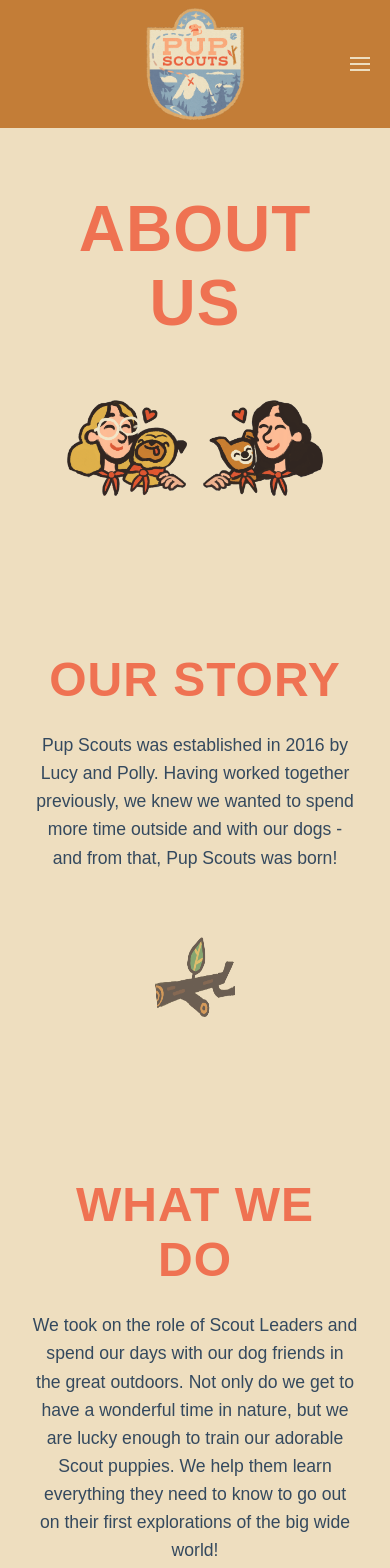
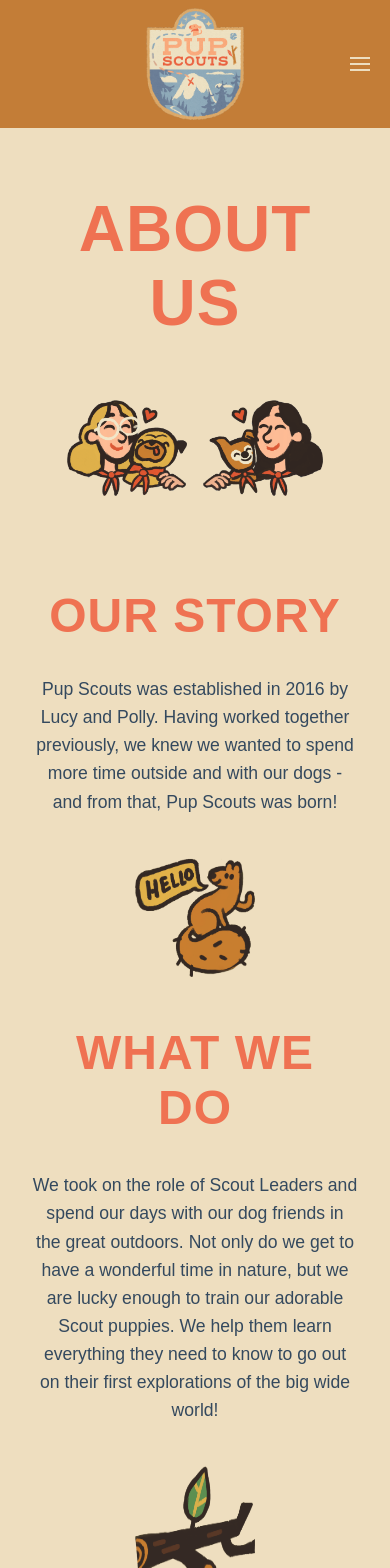
Before and after one commit to marinapapap/pup-scouts-website, a Next.js app: page /about in a window 390 px wide. Shown: the top 1568 px of the page. Built offline with nearby package versions, Linux system fonts and the light colour scheme; a web font is replaced by a local one.

Commit message:
Re-style /about page and apply consistent h1 margin across pages

```diff
--- a/src/app/about/About.module.css
+++ b/src/app/about/About.module.css
@@ -1,6 +1,6 @@
-.content {
+.container {
   margin: 12rem 0 0 0;
-  max-width: 1200px;
+  max-width: 1000px;
   margin-left: auto;
   margin-right: auto;
   padding: 0 2rem;
@@ -8,14 +8,14 @@
 
 .hero {
   text-align: center;
-  margin-bottom: 6rem;
+  margin-bottom: 4rem;
 }
 
 .hero h1 {
   margin-bottom: 3rem;
 }
 
-.heroImages {
+.teamImages {
   display: flex;
   align-items: center;
   justify-content: center;
@@ -23,94 +23,150 @@
   flex-wrap: wrap;
 }
 
-.heroImage {
+.teamImage {
   object-fit: contain;
 }
 
-.heroImages img:last-child {
+.teamImages img:last-child {
   transform: scaleX(-1);
 }
 
-
-.section, .sectionReverse {
-  margin: 4rem 0;
-  padding: 3rem 0;
-}
-
-.sectionContent {
+.contentSection,
+.contentSectionReverse,
+.contentSectionRight {
+  margin: 2rem 0;
+  padding: 2rem 0;
   display: flex;
   align-items: center;
-  gap: 3rem;
+  gap: 4rem;
   flex-wrap: wrap;
 }
 
-.sectionReverse .sectionContent {
+.contentSectionReverse {
   flex-direction: row-reverse;
 }
 
-.textBlock {
+.contentSectionRight {
+  justify-content: flex-end;
+  text-align: right;
+}
+
+.textContent {
   flex: 1;
   min-width: 300px;
 }
 
-.textBlock h2 {
-  margin-bottom: 1.5rem;
+.textContent h2 {
+  margin-bottom: 2rem;
+  position: relative;
+  display: flex;
+  align-items: flex-end;
+  gap: 1rem;
+  padding-bottom: 0.5rem;
 }
 
-.textBlock p {
+.textContent h2::before {
+  content: "";
+  flex: 1;
+  height: 2px;
+  background: currentColor;
+  max-width: 200px;
+  margin-bottom: 0.25rem;
+}
+
+.textContent h2::after {
+  content: "";
+  flex: 1;
+  height: 2px;
+  background: currentColor;
+  max-width: 200px;
+  margin-bottom: 0.25rem;
+  display: none;
+}
+
+.contentSectionRight .textContent h2 {
+  justify-content: flex-end;
+}
+
+.contentSectionRight .textContent h2::before {
+  display: none;
+}
+
+.contentSectionRight .textContent h2::after {
+  display: block;
+}
+
+.textContent p {
   font-size: 1.2rem;
   line-height: 1.6;
   color: #34495e;
 }
 
-.decorativeElement {
+.decorativeIcon {
   flex: 0 0 auto;
-  display: none;
+  display: flex;
   align-items: center;
   justify-content: center;
 }
 
-.decorImage {
-  opacity: 0.7;
+.decorativeIcon img {
   transition: transform 0.3s ease;
 }
 
-.decorImage:hover {
+.decorativeIcon img:hover {
   transform: scale(1.1) rotate(5deg);
 }
 
 @media (max-width: 768px) {
-
-  .heroImages {
+  .teamImages {
     gap: 1rem;
   }
 
-  .heroImage {
+  .teamImage {
     width: 120px;
     height: 120px;
   }
 
-  .sectionContent,
-  .sectionReverse .sectionContent {
+  .contentSection,
+  .contentSectionReverse,
+  .contentSectionRight {
     flex-direction: column;
     text-align: center;
+    justify-content: center;
+    margin: 1rem 0;
+    padding: 1rem 0;
+    gap: 1.5rem;
   }
 
-  .textBlock {
+  .textContent {
     min-width: auto;
+    order: 1;
   }
 
+  .textContent h2,
+  .contentSectionRight .textContent h2 {
+    justify-content: center;
+    flex-direction: column;
+    align-items: center;
+    gap: 0;
+    padding-bottom: 0;
+  }
 
-  .textBlock p {
+  .textContent h2::before,
+  .textContent h2::after {
+    display: none;
+  }
+
+  .decorativeIcon {
+    order: 2;
+  }
+
+  .textContent p {
     font-size: 1.1rem;
   }
 
-  .decorativeElement {
-    display: flex;
-  }
-
-  .decorImage {
-    width: 80px;
-    height: 80px;
+  .decorativeIcon img {
+    width: 120px;
+    height: 120px;
   }
 }
--- a/src/app/about/page.tsx
+++ b/src/app/about/page.tsx
@@ -4,102 +4,93 @@
 import Divider from "@/components/shared/Divider";
 import ContactForm from "@/components/shared/ContactForm";
 
-const Services: React.FC = () => {
+const AboutPage: React.FC = () => {
   return (
     <div>
       <NavBar />
-      <div className={styles.content}>
-        <div className={styles.hero}>
+      <main className={styles.container}>
+        <section className={styles.hero}>
           <h1>About Us</h1>
-          <div className={styles.heroImages}>
+          <div className={styles.teamImages}>
             <Image
               src="/images/polly.png"
               alt="Polly - Scout Leader"
               width={200}
               height={200}
-              className={styles.heroImage}
+              className={styles.teamImage}
             />
             <Image
               src="/images/lucy.png"
               alt="Lucy - Scout Leader"
               width={200}
               height={200}
-              className={styles.heroImage}
+              className={styles.teamImage}
             />
           </div>
-        </div>
+        </section>
 
-        <div className={styles.section}>
-          <div className={styles.sectionContent}>
-            <div className={styles.textBlock}>
+        <section className={styles.contentSection}>
+          <div className={styles.textContent}>
             <h2>Our Story</h2>
             <p>
-                Pup Scouts was established in 2016 by Lucy and Polly. Having worked together
-                previously, we knew we wanted to spend more time outside and with
-                our dogs - and from that, Pup Scouts was born!
+              Pup Scouts was established in 2016 by Lucy and Polly. Having
+              worked together previously, we knew we wanted to spend more time
+              outside and with our dogs - and from that, Pup Scouts was born!
             </p>
           </div>
-            <div className={styles.decorativeElement}>
+          <div className={styles.decorativeIcon}>
+            <Image
+              src="/images/squirrel.png"
+              alt="Decorative squirrel"
+              width={160}
+              height={160}
+            />
+          </div>
+        </section>
+
+        <section className={styles.contentSectionRight}>
+          <div className={styles.decorativeIcon}>
             <Image
               src="/images/stick.png"
               alt="Decorative stick"
-                width={120}
-                height={120}
-                className={styles.decorImage}
+              width={160}
+              height={160}
             />
           </div>
-          </div>
-        </div>
-
-        <div className={styles.sectionReverse}>
-          <div className={styles.sectionContent}>
-            <div className={styles.textBlock}>
+          <div className={styles.textContent}>
             <h2>What We Do</h2>
             <p>
-                We took on the role of Scout Leaders and spend our days with our dog friends in the
-                great outdoors. Not only do we get to have a wonderful time in
-                nature, but we are lucky enough to train our adorable Scout puppies.
-                We help them learn everything they need to know to go out on their
-                first explorations of the big wide world!
+              We took on the role of Scout Leaders and spend our days with our
+              dog friends in the great outdoors. Not only do we get to have a
+              wonderful time in nature, but we are lucky enough to train our
+              adorable Scout puppies. We help them learn everything they need to
+              know to go out on their first explorations of the big wide world!
             </p>
-              <div className={styles.decorativeElement}>
-                <Image
-                  src="/images/squirrel.png"
-                  alt="Decorative squirrel"
-                  width={120}
-                  height={120}
-                  className={styles.decorImage}
-                />
           </div>
-            </div>
-          </div>
-        </div>
+        </section>
 
-        <div className={styles.section}>
-          <div className={styles.sectionContent}>
-            <div className={styles.textBlock}>
+        <section className={styles.contentSection}>
+          <div className={styles.textContent}>
             <h2>Our Experience</h2>
             <p>
-                With over eight years experience working with dogs, as Scout Leaders we take
-                our jobs very seriously. We treat our Scouts with the love, kindness
-                and respect that all dogs deserve. We are grateful to all our
-                pawrents who trust us to walk and train their pups, and we
-                can&apos;t wait to start your dog&apos;s new Scout adventure with
-                us!
+              With over eight years experience working with dogs, as Scout
+              Leaders we take our jobs very seriously. We treat our Scouts with
+              the love, kindness and respect that all dogs deserve. We are
+              grateful to all our pawrents who trust us to walk and train their
+              pups, and we can&apos;t wait to start your dog&apos;s new Scout
+              adventure with us!
             </p>
           </div>
-            <div className={styles.decorativeElement}>
+          <div className={styles.decorativeIcon}>
             <Image
               src="/images/tree.png"
               alt="Decorative tree"
-                width={120}
-                height={120}
-                className={styles.decorImage}
+              width={160}
+              height={160}
             />
           </div>
-          </div>
-        </div>
-      </div>
+        </section>
+      </main>
       <Divider />
       <ContactForm />
       <Divider />
@@ -107,4 +98,4 @@
   );
 };
 
-export default Services;
+export default AboutPage;
--- a/src/app/services/services.module.css
+++ b/src/app/services/services.module.css
@@ -2,6 +2,8 @@
   display: flex;
   flex-direction: column;
   margin: 12rem auto;
+  padding: 0 2rem;
+  max-width: 1200px;
 }
 
 .description {
```
Lines whose indentation alone changed are shown as unchanged.
